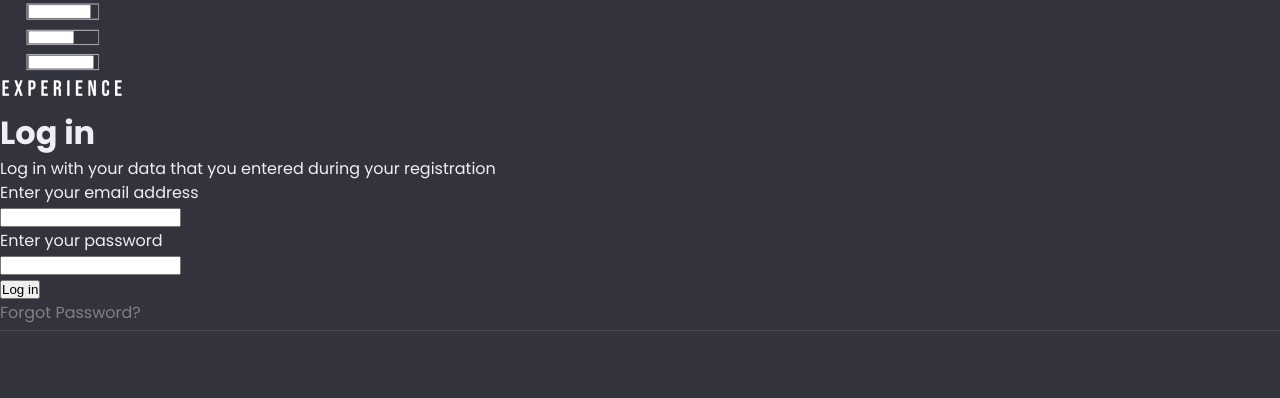
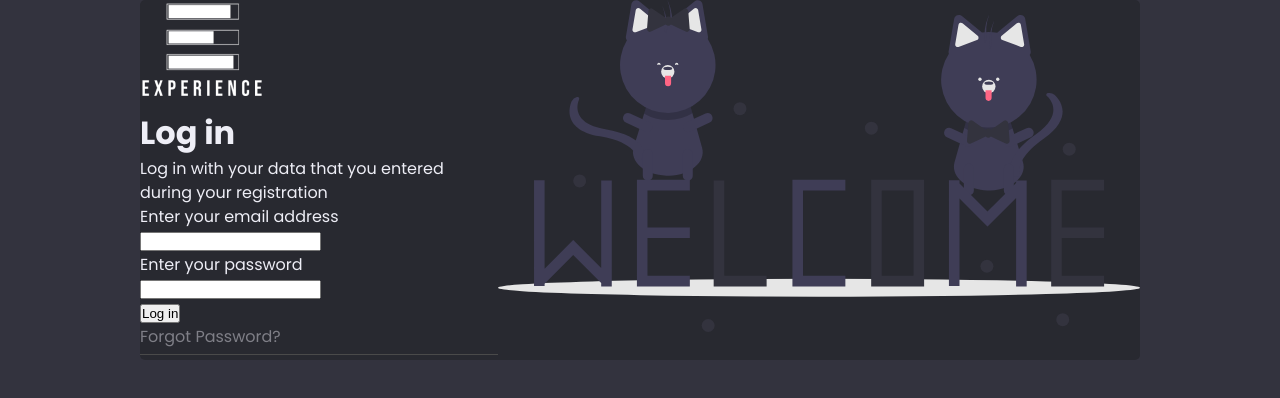
Before and after one commit to NandaAmanta/EXP-CMS-FE, a React (Create React App) app: page /login in a window 1280 px wide. Shown: the top 398 px of the page. Built offline with nearby package versions, Linux system fonts and the light colour scheme.

Commit message:
clear code

```diff
--- a/src/Components/LoginPage/LoginPage.scss
+++ b/src/Components/LoginPage/LoginPage.scss
@@ -0,0 +1,19 @@
+@use "../../Style/" as *;
+
+.login-top {
+    display: flex;
+    justify-content: center;
+    align-items: center;
+
+    .login {
+        max-width: 1000px;
+        width: 100vw;
+        display: flex;
+        border-radius: 5px;
+        background-color: $sidebar-color;
+
+        &__login_page {
+
+        }
+    }
+}
--- a/src/Components/LoginPage/LoginPage.tsx
+++ b/src/Components/LoginPage/LoginPage.tsx
@@ -1,9 +1,11 @@
 import welcomee from "../../Assets/welcomee.svg";
 import Logo from "../../Assets/exp-logo.png";
+import "./LoginPage.scss";
 
 function Login() {
   return (
     <>
+      <div className="login-top">
         <div className="login">
           <div className="login__page">
             <div className="login__form">
@@ -13,7 +15,8 @@ function Login() {
               <div className="form_text">
                 <h1>Log in</h1>
                 <p>
-                Log in with your data that you entered during your registration
+                  Log in with your data that you entered during your
+                  registration
                 </p>
               </div>
               <form action="">
@@ -23,17 +26,25 @@ function Login() {
                 </div>
                 <div className="form_group">
                   <label htmlFor="password">Enter your password</label> <br />
-                <input type="password" id="password" name="password" required />
+                  <input
+                    type="password"
+                    id="password"
+                    name="password"
+                    required
+                  />
                 </div>
                 <button type="submit">Log in</button> <br />
+              </form>
               <div className="form_group">
                 <a href=""> Forgot Password?</a>
               </div>
               <div className="line-sidebar"></div>
+            </div>
+          </div>
 
-            </form>
+          <div className="login__welcome">
+            <img src={welcomee} alt="" />
           </div>
-          <div className="login__welcome"></div>
         </div>
       </div>
     </>
--- a/src/Components/Sidebar/Sidebar.tsx
+++ b/src/Components/Sidebar/Sidebar.tsx
@@ -5,15 +5,9 @@ import { AnimatePresence, motion } from "framer-motion";
 import Logo from "../../Assets/exp-logo.png";
 import SidebarItem from "./SidebarItem";
 import "./Sidebar.scss";
+import {navLink} from "./SidebarMenu"
 
 // Icons
-import { AiFillHome } from "react-icons/ai";
-import { TbLayoutNavbarExpand } from "react-icons/tb";
-import { BsFileImage } from "react-icons/bs";
-import { FaTools } from "react-icons/fa";
-import { RiLayoutBottom2Fill } from "react-icons/ri";
-import { IoIosCreate,  } from "react-icons/io";
-import { IoSettings} from "react-icons/io5";
 import ArrowBackIosNewOutlinedIcon from "@mui/icons-material/ArrowBackIosNewOutlined";
 import ArrowForwardIosIcon from '@mui/icons-material/ArrowForwardIos';
 
@@ -50,45 +44,7 @@ interface SidebarItemProps {
   children?: React.ReactNode;
 }
 
-const navLink: Route[] = [
-  {
-    path: "/",
-    name: "Dashboard",
-    icon: <AiFillHome />,
-  },
-  {
-    path: "/master-data/",
-    name: "Master Data",
-    icon: <FaTools />,
-    subRoutes: [
-      {
-        path: "/master-data/navbar",
-        name: "Navbar",
-        icon: <TbLayoutNavbarExpand />,
-      },
-      {
-        path: "/master-data/banner",
-        name: "Banner",
-        icon: <BsFileImage />,
-      },
-      {
-        path: "/master-data/footer",
-        name: "Footer",
-        icon: <RiLayoutBottom2Fill />,
-      },
-    ],
-  },
-  {
-    path: "/create-website",
-    name: "Create Website",
-    icon: <IoIosCreate />,
-  },
-  {
-    path: "/settings",
-    name: "Settings",
-    icon: <IoSettings />,
-  },
-];
+
 
 function Sidebar({
   setOpen,
--- /dev/null
+++ b/src/Components/Sidebar/SidebarMenu.tsx
@@ -0,0 +1,56 @@
+import { AiFillHome } from "react-icons/ai";
+import { TbLayoutNavbarExpand } from "react-icons/tb";
+import { BsFileImage } from "react-icons/bs";
+import { FaTools } from "react-icons/fa";
+import { RiLayoutBottom2Fill } from "react-icons/ri";
+import { IoIosCreate,  } from "react-icons/io";
+import { IoSettings} from "react-icons/io5";
+
+
+interface Route {
+    path: string;
+    name: string;
+    icon: JSX.Element;
+    subNav?: string[];
+    subRoutes?: Route[];
+  }
+
+export const navLink: Route[] = [
+    {
+      path: "/",
+      name: "Dashboard",
+      icon: <AiFillHome />,
+    },
+    {
+      path: "/master-data/",
+      name: "Master Data",
+      icon: <FaTools />,
+      subRoutes: [
+        {
+          path: "/master-data/navbar",
+          name: "Navbar",
+          icon: <TbLayoutNavbarExpand />,
+        },
+        {
+          path: "/master-data/banner",
+          name: "Banner",
+          icon: <BsFileImage />,
+        },
+        {
+          path: "/master-data/footer",
+          name: "Footer",
+          icon: <RiLayoutBottom2Fill />,
+        },
+      ],
+    },
+    {
+      path: "/create-website",
+      name: "Create Website",
+      icon: <IoIosCreate />,
+    },
+    {
+      path: "/settings",
+      name: "Settings",
+      icon: <IoSettings />,
+    },
+  ];
--- a/src/Pages/Login.tsx
+++ b/src/Pages/Login.tsx
@@ -1,4 +1,4 @@
-import LoginPage from "../Components/LoginPage/LoginPage"
+import LoginPage from "../Components/LoginPage/LoginPage";
 
 function Login() {
   return (
```
Also changed, not shown: src/Assets/welcome.png (deleted), src/Assets/welcomee.svg. Lines whose indentation alone changed are shown as unchanged.
